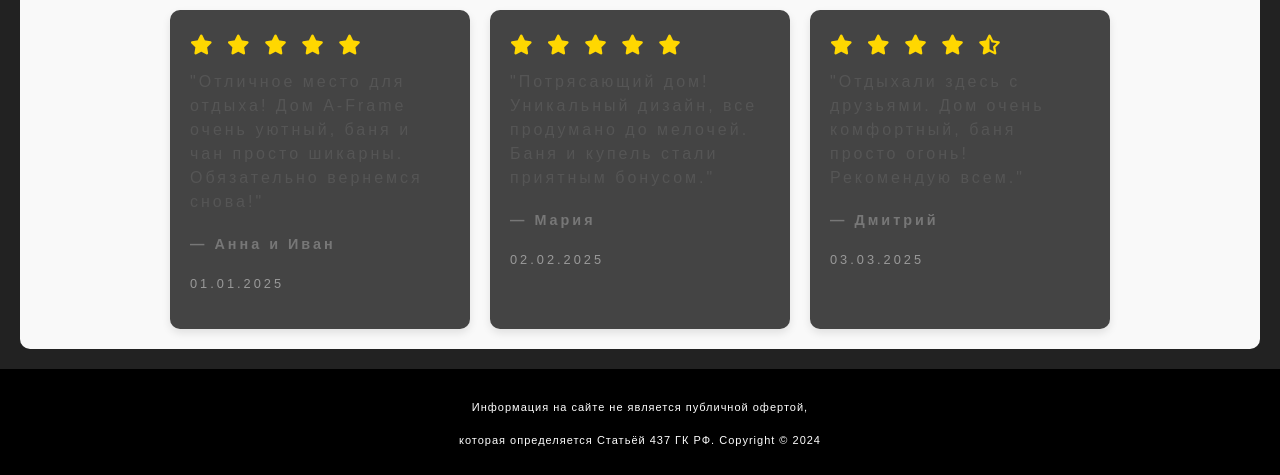
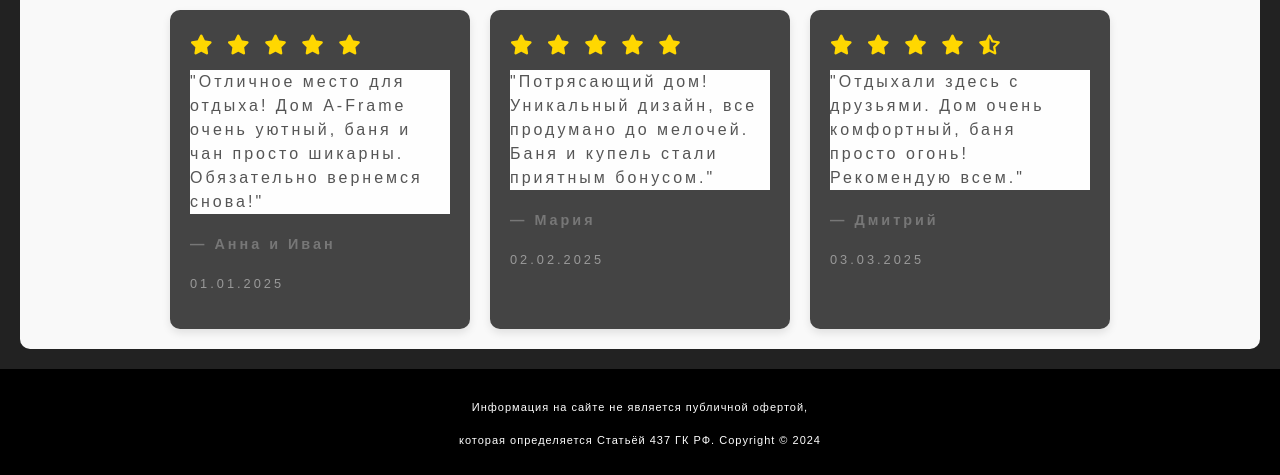
Before and after one commit to LLIKuIIeP/aframe-LLIKuIIeP.github.io, a plain HTML site: page pages/reviews.html in a window 1280 px wide. Shown: the part 395-870 px from the top of the page. Drawn offline with Linux system fonts and the light colour scheme.

Commit message:
Update reviews.html

```diff
--- a/pages/reviews.html
+++ b/pages/reviews.html
@@ -47,6 +47,7 @@
             color: #555;
             line-height: 1.5;
             margin-bottom: 15px;
+            background-color: #fefefe;
         }
 
         .review__author {
```
